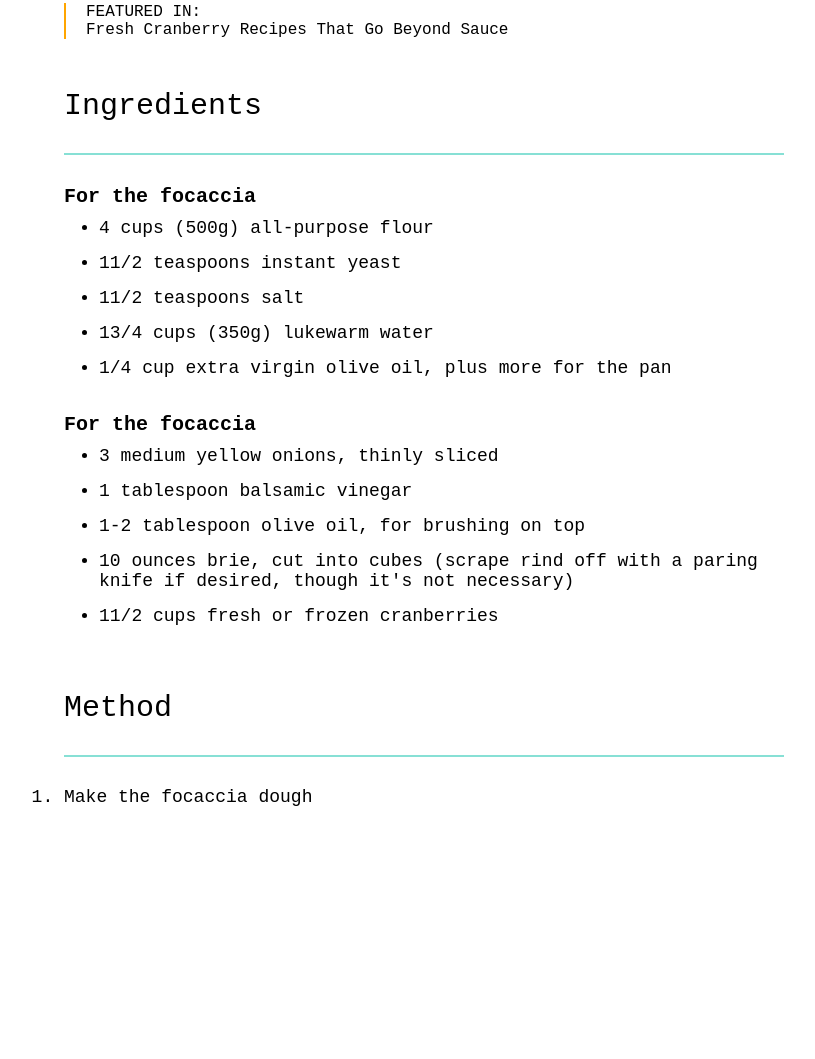
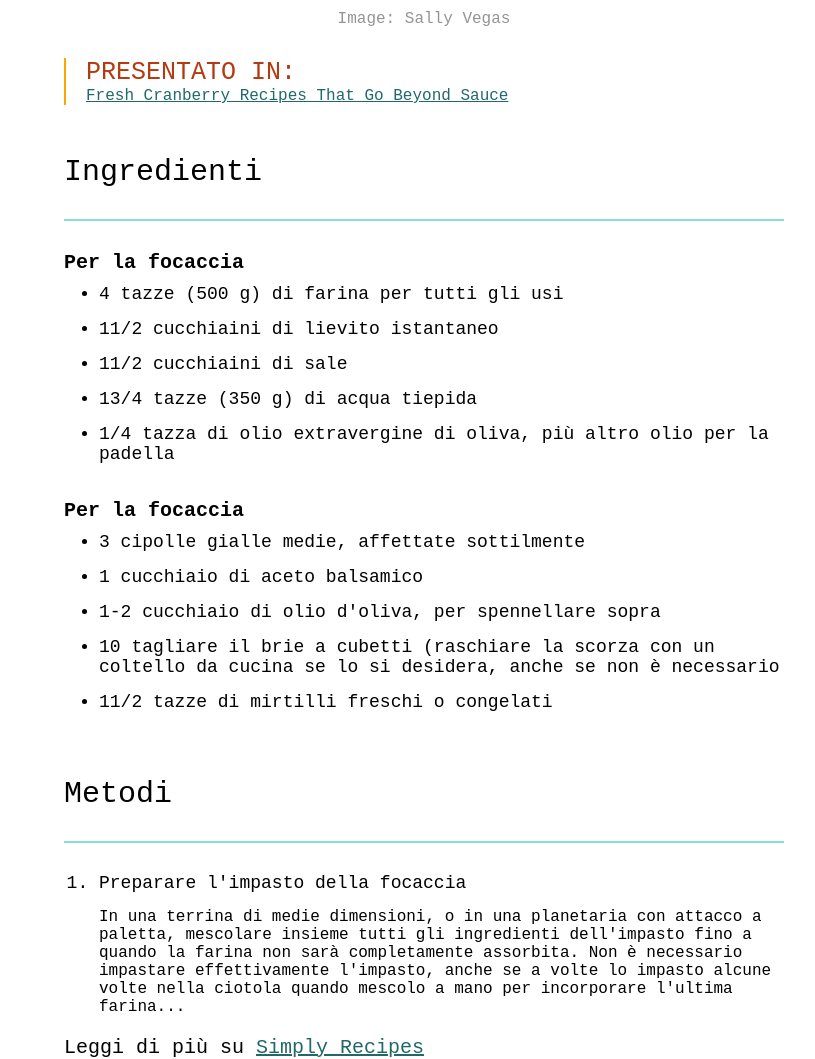
Before and after one commit to ANDREETV/CSS-INTRO, a plain HTML site: page index.html in a window 1280 px wide. Shown: the part 933-1992 px from the top of the page, without its empty margins (216-1031 px from the left). Before the commit the page ends 1755 px from the top, so only its background shows below. Drawn offline with Linux system fonts and the light colour scheme; a web font is replaced by a local one.

Commit message:
terzo commit

```diff
--- a/index.html
+++ b/index.html
@@ -5,7 +5,7 @@
     <meta http-equiv="X-UA-Compatible" content="IE=edge">
     <meta name="viewport" content="width=device-width, initial-scale=1.0">
     <link rel="stylesheet" href="style.css">
-    <title>Simply</title>
+    <title>Simply Recipes</title>
 </head>
 <body>
 
@@ -17,64 +17,67 @@
 
         <!--CONTENITORE-->
     <div class="contenitore-text">
-        <p class="text-1">Part of A SIMPLY FABULOUS THANKSGIVING</p>
+        <p class="text-1">Part of <strong> A SIMPLY FABULOUS THANKSGIVING </strong></p>
     </div>
 
     <!--CONTENITORE PAGINA -->
-    <div class="contenitore">
+    <main class="contenitore">
 
         <!--TITOLO E DESCRIZIONE -->
         <h1>Focaccia con Cipolle Caramellate,<br>Mirtilli rossi e Brie</h1>
         <p class="text-2">Stupisci il tuo gusto con questo antipasto di focaccia condita con cipolle caramellate, mirtilli rossi e brie cremoso. Diventerà il tuo nuovo antipasto per le vacanze!</p>
 
         <!--FOTO FOCACCIA E DESCRIZIONE-->
-        <img id="focaccia" src="img/focaccia.png" alt="">
+        <img id="focaccia" src="img/focaccia.png" alt="foto-focaccia">
         <p class="text-3">Image: Sally Vegas</p>
 
         <!--PRIMO BLOCCO-->
         <div class="blocco">
-                <p>FEATURED IN:</p>
-                <P>Fresh Cranberry Recipes That Go Beyond Sauce</P>
+                <p class="text-8">PRESENTATO IN:</p>
+                <a href="https://www.simplyrecipes.com/recipes/focaccia_with_caramelized_onions_cranberries_and_brie/" target="_blank" ><p>Fresh Cranberry Recipes That Go Beyond Sauce</p></a>
         </div>
 
         <!--INGREDIENTI E LISTA NON ORDINATA -->
         <div class="ingredienti">
-            <p class="text-4">Ingredients</p>
+            <p class="text-4">Ingredienti</p>
         </div>
         <div class="not-order">
-            <strong><p class="text-5">For the focaccia</p></strong>
+            <strong><p class="text-5">Per la focaccia</p></strong>
             <ul>
-                <li>4 cups (500g) all-purpose flour</li>
-                <li>11/2 teaspoons instant yeast</li>
-                <li>11/2 teaspoons salt</li>
-                <li>13/4 cups (350g) lukewarm water</li>
-                <li>1/4 cup extra virgin olive oil, plus more for the pan</li>
+                <li class="lista">4 tazze (500 g) di farina per tutti gli usi</li>
+                <li class="lista">11/2 cucchiaini di lievito istantaneo</li>
+                <li class="lista">11/2 cucchiaini di sale</li>
+                <li class="lista">13/4 tazze (350 g) di acqua tiepida</li>
+                <li class="lista">1/4 tazza di olio extravergine di oliva, più altro olio per la padella</li>
             </ul>
         </div>
 
         <div class="not-order seconda">
-            <strong><p class="text-5">For the focaccia</p></strong>
+            <strong><p class="text-5">Per la focaccia</p></strong>
             <ul>
-                <li>3 medium yellow onions, thinly sliced</li>
-                <li>1 tablespoon balsamic vinegar</li>
-                <li>1-2 tablespoon olive oil, for brushing on top</li>
-                <li>10 ounces brie, cut into cubes (scrape rind off with a paring knife if desired, though it's not necessary)</li>
-                <li>11/2 cups fresh or frozen cranberries</li>
+                <li class="lista">3 cipolle gialle medie, affettate sottilmente</li>
+                <li class="lista">1 cucchiaio di aceto balsamico</li>
+                <li class="lista">1-2 cucchiaio di olio d'oliva, per spennellare sopra</li>
+                <li class="lista">10 tagliare il brie a cubetti (raschiare la scorza con un coltello da cucina se lo si desidera, anche se non è necessario</li>
+                <li class="lista">11/2 tazze di mirtilli freschi o congelati</li>
             </ul>
         </div>
 
         <!--INGREDIENTI E LISTA ORDINATA -->
         <div class="metodi">
-            <p class="text-6">Method</p>
+            <p class="text-6">Metodi</p>
         </div>
         <div class="order">
             <ol>
-                <li>Make the focaccia dough</li>
+                <li class="lista">Preparare l'impasto della focaccia</li>
+                <p>In una terrina di medie dimensioni, o in una planetaria con attacco a paletta, mescolare insieme tutti gli ingredienti dell'impasto fino a quando la farina non sarà completamente assorbita. Non è necessario impastare effettivamente l'impasto, anche se a volte lo impasto alcune volte nella ciotola quando mescolo a mano per incorporare l'ultima farina...</p>
             </ol>
-        </div>
 
+    </main>
 
-    </div>
+    <footer>
+        Leggi di più su  <a href="https://www.simplyrecipes.com/" target="_blank">Simply Recipes</a>
+    </footer>
 
 </body>
 </html>
--- a/style.css
+++ b/style.css
@@ -3,37 +3,35 @@
     margin: 0;
     padding: 0;
     box-sizing: border-box;
-    font-family:'Chivo Mono', monospace ;
+    font-family:  'Chivo Mono', monospace ;
 }
 
 
 .logo{
-    width: 400px;
-    margin: 20PX auto 0 auto;
-
+    text-align: center;
+    margin-top: 20px;
 }
 .contenitore-text{
     width: 100%;
     height: 50px;
-    margin: 20px auto 0 auto;
+    text-align: center;
+    margin-top: 25px;
     border-top: 2px solid orange;
     background-color:rgba(240, 218, 168, 0.4);
 }
 .text-1{
-    text-align: center;
     padding:12px;
+    color: rgb(33, 105, 105) ;
 }
 .contenitore{
     width: 720px;
-    margin: 20px auto 0 auto;
-
+    margin: 70px auto 0 auto;
 }
 h1{
     text-align: center;
 }
 
 .text-2{
-
     margin: 20px 0 15px 0;
 }
 
@@ -44,6 +42,7 @@ h1{
 .text-3{
 text-align: center;
 margin-top: 15px;
+color: rgba(136, 136, 136, 0.9);
 }
 .blocco{
     width: 100%;
@@ -76,10 +75,33 @@ ul{
     margin-top: 10px;
 }
 
-li{
+.lista{
     font-size: 18px;
-    padding-bottom:  15px;: ;
+    padding-bottom: 15px;
 }
+
+ol{
+    padding-left: 35px;
+    margin-top: 10px;
+}
+
 .seconda{
     margin-top: 20px;
 }
+
+
+
+footer{
+    margin: 20px auto 0 auto;
+    width: 720px;
+    font-size: 20px;
+}
+
+a{
+    color:rgb(33, 105, 105);
+}
+
+.text-8{
+    color: rgb(180, 59, 15);
+    font-size: 25px;
+}
```
